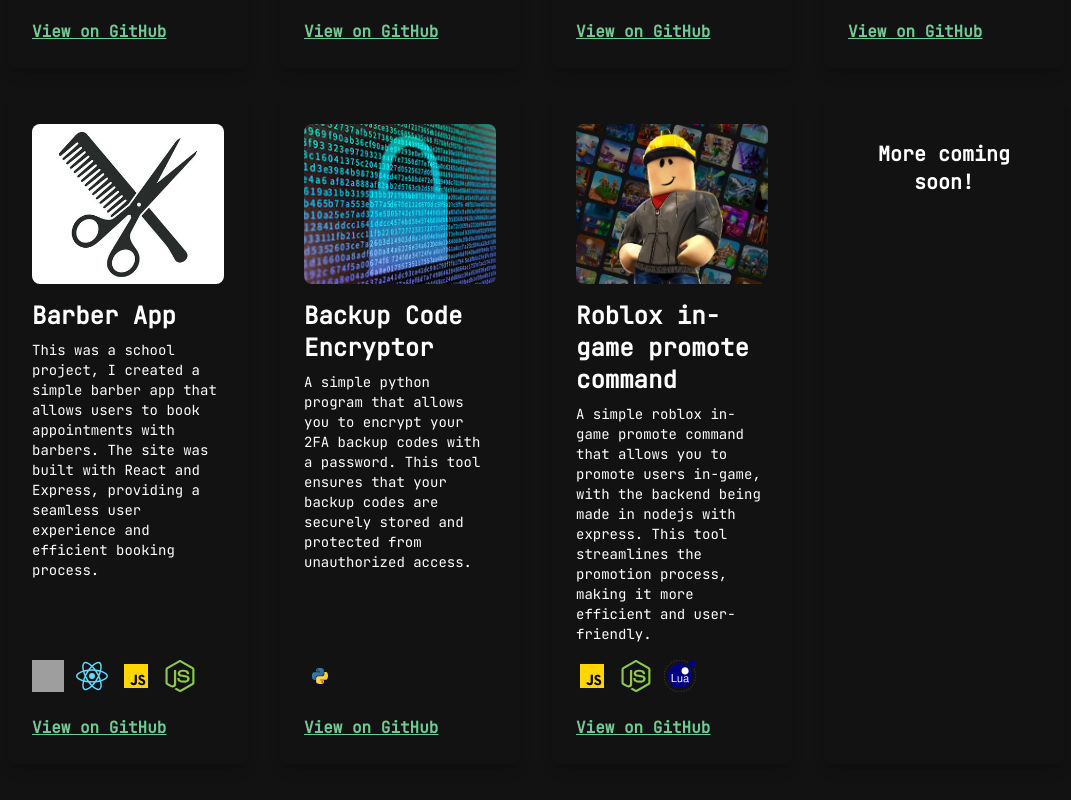
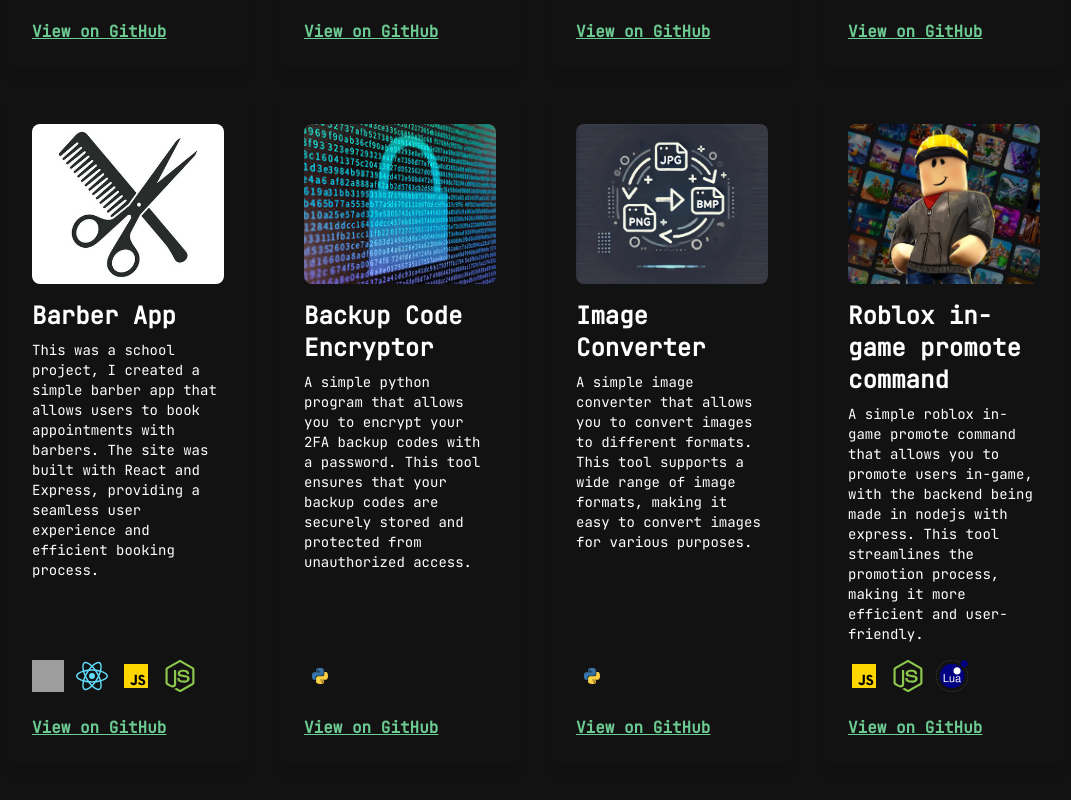
Before and after one commit to xalonious/portfolio, a Next.js app: page /projects in a window 1280 px wide. Shown: the part 920-1720 px from the top of the page, without its empty margins (104-1175 px from the left). Built offline with nearby package versions, Linux system fonts and the light colour scheme; grey boxes are pictures that could not be loaded.

Commit message:
Made profile image a bit smaller and added image converter project

```diff
--- a/src/components/Home/Hero/index.tsx
+++ b/src/components/Home/Hero/index.tsx
@@ -67,7 +67,7 @@
 						<img
 							src={CONFIG.AVATAR_URL}
 							alt="xander"
-							className="mx-auto md:h-128 md:w-128 w-full max-w-lg object-cover rounded-3xl"
+							className="mx-auto md:h-96 md:w-96 w-full max-w-md object-cover rounded-3xl"
 						/>
 					</motion.div>
 				</div>
--- a/src/components/Projects/index.tsx
+++ b/src/components/Projects/index.tsx
@@ -43,6 +43,14 @@
         github: "https://github.com/xalonious/backup-code-encryptor",
         image: "encryption.png",
         languages: ["python"],
+    },
+    {
+        name: "Image Converter",
+        description: "A simple image converter that allows you to convert images to different formats. This tool supports a wide range of image formats, making it easy to convert images for various purposes.",
+        github: "https://github.com/xalonious/image_converter",
+        image: "imageconverter.png",
+        languages: ["python"]
+
     },
     {
         name: "Roblox in-game promote command",
```
Also changed, not shown: public/assets/projects/imageconverter.png (added).
